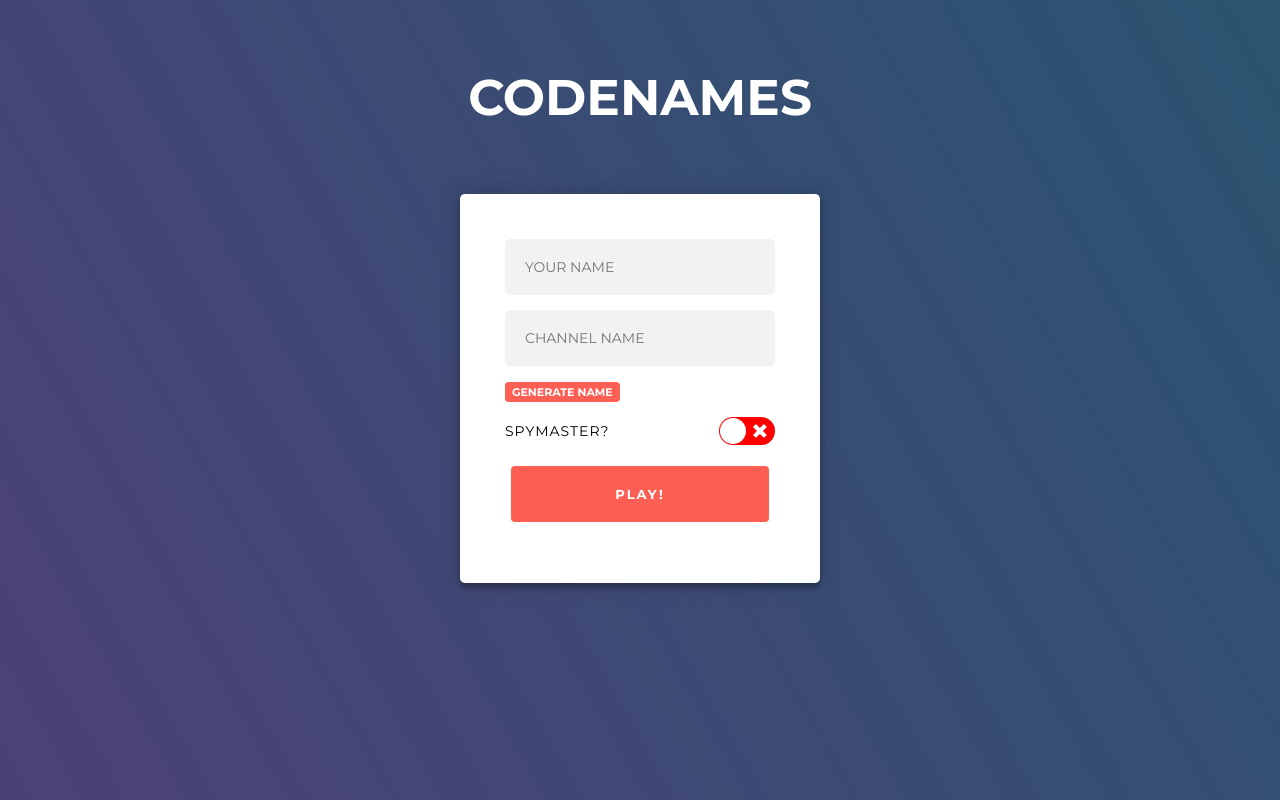
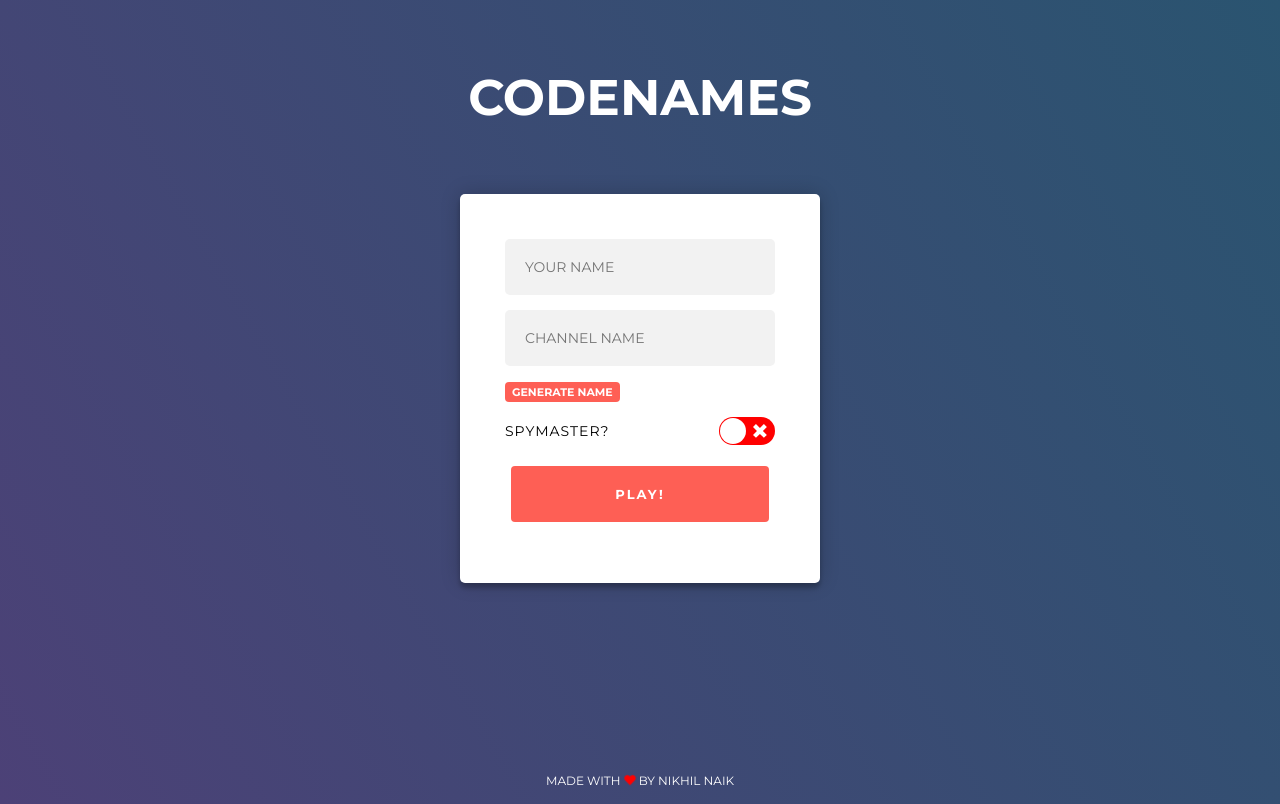
Before and after one commit to pnikhil/codenames_client, a React (Create React App) app: page / in a window 1280 px wide. Built offline with nearby package versions, Linux system fonts and the light colour scheme.

Commit message:
added footer

```diff
--- a/src/App.js
+++ b/src/App.js
@@ -2,6 +2,7 @@ import React, {useEffect} from 'react';
 import {BrowserRouter as Router, Route} from 'react-router-dom'
 import Join from './components/Join'
 import Game from './components/Game'
+import Footer from './components/Footer'
 import './css/App.css';
 import './css/Button.css';
 
@@ -16,6 +17,7 @@ const App = () => {
       <Router basename={'/'}>
         <Route path='/' exact component={Join} />
         <Route path='/play/:channel' component={Game} />
+        <Footer />
       </Router>
   );
 
--- /dev/null
+++ b/src/components/Footer.js
@@ -0,0 +1,14 @@
+import React from 'react';
+import '../css/App.css';
+
+import { FontAwesomeIcon } from '@fortawesome/react-fontawesome'
+import {faHeart} from '@fortawesome/free-solid-svg-icons'
+
+const Footer = () => {
+    return (
+        <div>
+            <footer className={'footer'}>Made With <FontAwesomeIcon className="heart fa-beat" icon={faHeart}/> by Nikhil Naik</footer>
+        </div>
+    )
+}
+export default Footer
--- a/src/css/App.css
+++ b/src/css/App.css
@@ -38,7 +38,7 @@ body.modal-open {
 .page-container {
   display: flex;
   flex-direction: column;
-  min-height: 100vh;
+  min-height: 95vh;
   justify-content: space-between;
   /*padding: 5% 0 30px;*/
 }
--- a/src/css/Button.css
+++ b/src/css/Button.css
@@ -93,7 +93,7 @@
 }
 
 .button-outer.outline:hover {
-  background-color: #eb3349;
+  background-color: #FE5F55;
 }
 
 .close-btn {
--- a/src/css/Game.css
+++ b/src/css/Game.css
@@ -410,3 +410,49 @@
   }
 
 }
+
+@keyframes heartbeat
+{
+  0%
+  {
+    transform: scale( .75 );
+  }
+  20%
+  {
+    transform: scale( 1 );
+  }
+  40%
+  {
+    transform: scale( .75 );
+  }
+  60%
+  {
+    transform: scale( 1 );
+  }
+  80%
+  {
+    transform: scale( .75 );
+  }
+  100%
+  {
+    transform: scale( .75 );
+  }
+}
+
+.heart{
+  color: red;
+  animation: heartbeat 2s infinite;
+}
+
+
+.footer {
+  text-transform: uppercase;
+  align-items: center;
+  justify-content: center;
+  text-align: center;
+  color: white;
+  width: 100%;
+  margin-top: 1%;
+  padding-bottom: 1rem;
+  font-size: 12px;
+}
```
Also changed, not shown: src/components/Button.js (line endings or trailing spaces).
